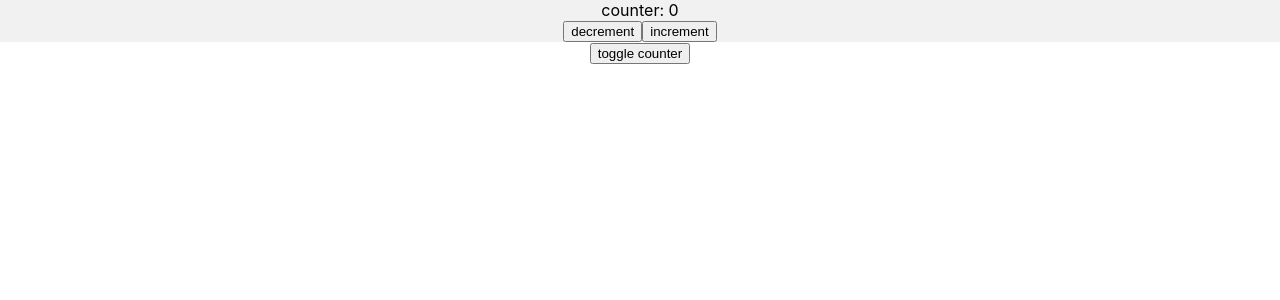
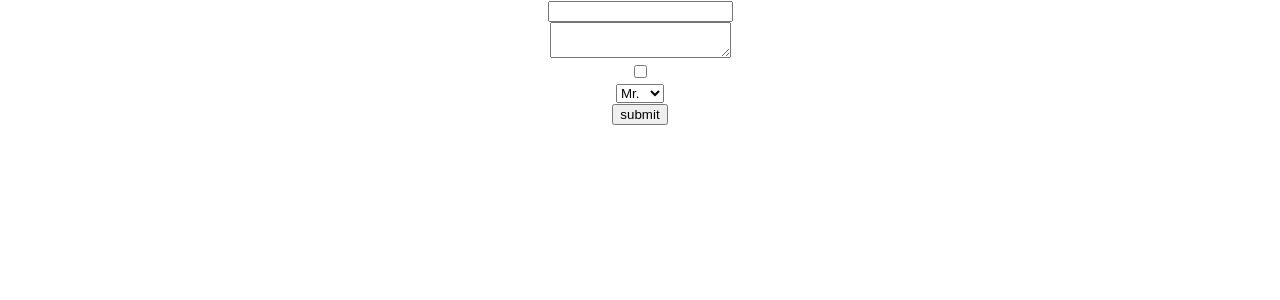
Before and after one commit to iqdmsyd/react-practical, a React (Create React App) app: page / in a window 1280 px wide. Shown: the top 300 px of the page. Built offline with nearby package versions, Linux system fonts and the light colour scheme.

Commit message:
input, textarea, checkbox, select

```diff
--- a/src/App.js
+++ b/src/App.js
@@ -1,6 +1,6 @@
 import React, { Component } from "react";
 import "./App.css";
-import Counter from "./components/Counter";
+import MyForm from "./components/MyForm";
 
 class App extends Component {
   state = {
@@ -10,12 +10,7 @@
   render() {
     return (
       <div className="App">
-        <div className={this.state.visible ? "visible" : "hidden"}>
-          <Counter />
-        </div>
-        <button onClick={() => this.setState({ visible: !this.state.visible })}>
-          toggle counter
-        </button>
+        <MyForm />
       </div>
     );
   }
--- /dev/null
+++ b/src/components/MyForm.js
@@ -0,0 +1,60 @@
+import React, { Component } from "react";
+
+export default class MyForm extends Component {
+  state = {
+    name: "",
+    address: "",
+    rememberMe: false,
+    title: "Mr.",
+  };
+
+  handleChange = (event) => {
+    this.setState({ name: event.target.value });
+  };
+
+  handleChangeTextarea = (event) => {
+    this.setState({ address: event.target.value });
+  };
+
+  handleCheck = (event) => {
+    this.setState({ rememberMe: event.target.checked });
+  };
+
+  handleSelect = (event) => {
+    this.setState({ title: event.target.value });
+  };
+
+  handleSubmit = (event) => {
+    console.log(this.state);
+  };
+
+  render() {
+    return (
+      <div>
+        <div>
+          <input value={this.state.name} onChange={this.handleChange} />
+        </div>
+        <div>
+          <textarea
+            value={this.state.address}
+            onChange={this.handleChangeTextarea}
+          />
+        </div>
+        <div>
+          <input
+            type="checkbox"
+            checked={this.state.rememberMe}
+            onChange={this.handleCheck}
+          />
+        </div>
+        <div>
+          <select value={this.state.title} onChange={this.handleSelect}>
+            <option>Mr.</option>
+            <option>Mrs.</option>
+          </select>
+        </div>
+        <button onClick={this.handleSubmit}>submit</button>
+      </div>
+    );
+  }
+}
```
